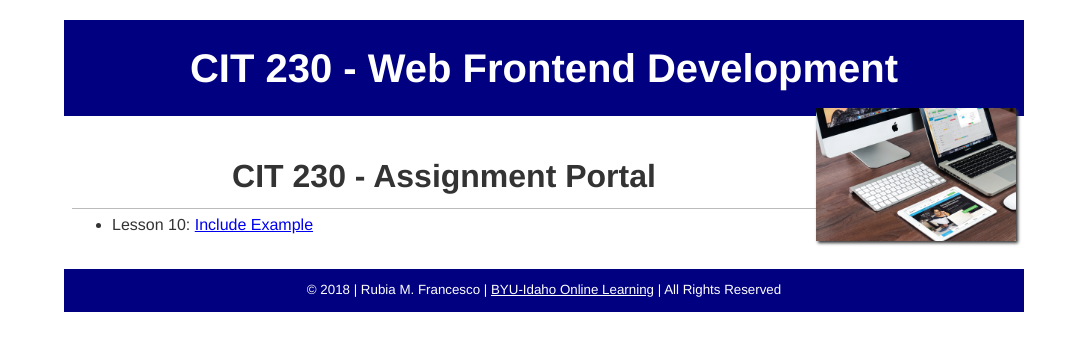
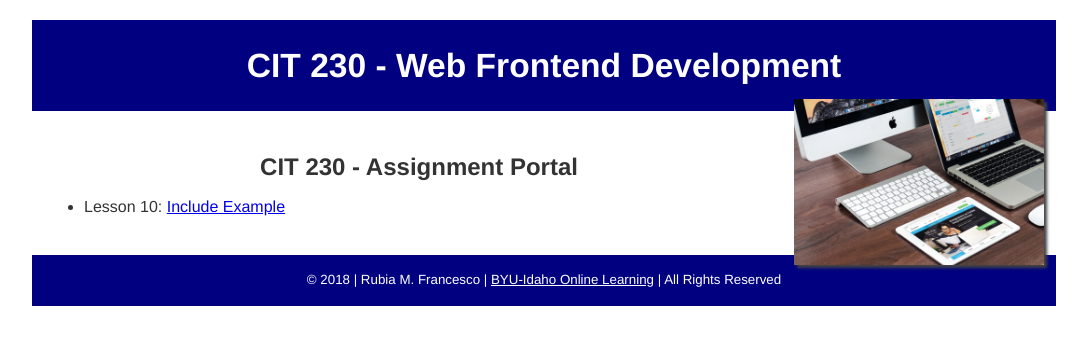
Before and after one commit to BrotherBlazzard/brotherblazzard.github.io, a PHP site: page / in a window 1280 px wide. Shown: the top 351 px of the page, without its empty margins (96-1183 px from the left). Run offline with PHP 8.4, Linux system fonts and the light colour scheme.

Commit message:
CSS update

```diff
--- a/css/main.css
+++ b/css/main.css
@@ -8,20 +8,18 @@ body {
 }
 
 h1 {
-    font-size: 2.5rem;
+    font-size: 2.1rem;
 }
 
 h2 {
-    font-size: 2.0rem;
+    font-size: 1.5rem;
     text-align: center;
-    border-bottom: 1px solid #bbb;
-    padding-bottom: -.25rem;
 }
 
 header, nav, main, footer {
     margin: 1.25rem auto;
-    padding: .5rem;
-    max-width: 960px;
+    padding: .75rem;
+    max-width: 64rem;
 }
 
 header, footer, footer a {
@@ -31,10 +29,10 @@ header, footer, footer a {
 }
 
 header img {
-    width: 200px;
+    width: 250px;
     height: auto;
     float: right;
-    box-shadow: 2px 2px 3px #333;
+    box-shadow: 3px 3px 3px #444;
 }
 
 footer {
```
